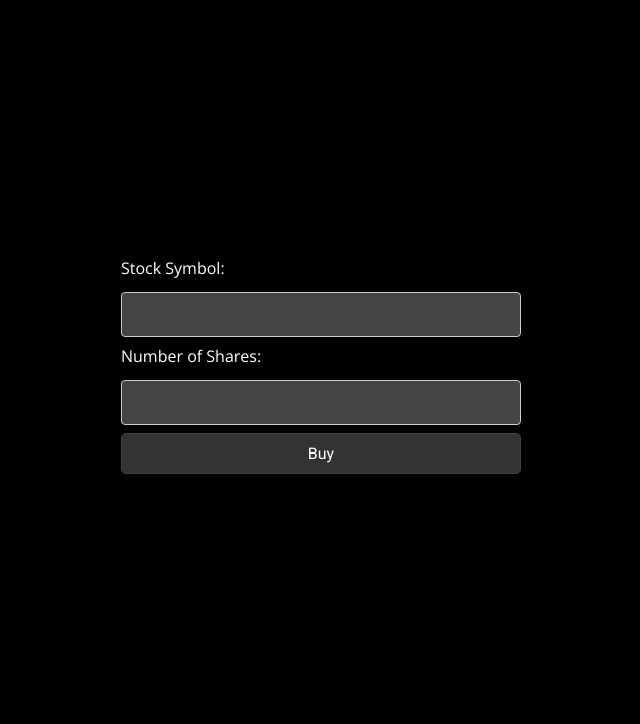
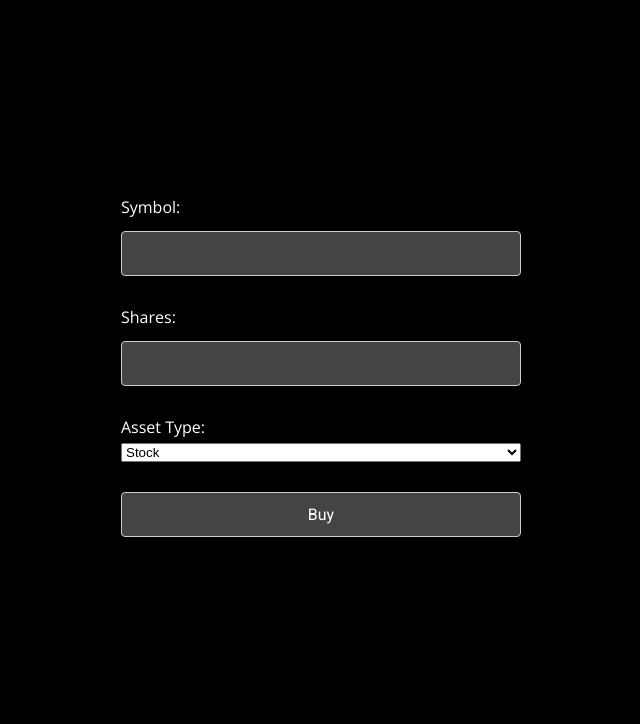
Before and after one commit to Buraisu-tiu/TouZi, a Flask app: page /buy in a window 1280 px wide. Shown: the part 330-1054 px from the top of the page, without its empty margins (319-959 px from the left). Run offline with Flask 3, Linux system fonts and the light colour scheme; the visitor is signed in with stand-in values (Sample User, id 1); some web fonts are replaced.

Commit message:
select type of asset

```diff
--- a/Stock/templates/buy.html
+++ b/Stock/templates/buy.html
@@ -3,15 +3,22 @@
 <h1>Buy Stocks</h1>
 <div class="centered-form">
     <div class="form-container">
-        <form method="POST" onsubmit="return validateForm()">
-            <label for="symbol">Stock Symbol:</label>
-            <input type="text" id="symbol" name="symbol" required>
+        <form method="POST" action="{{ url_for('buy') }}">
+            <label for="symbol">Symbol:</label>
+            <input type="text" id="symbol" name="symbol" required><br>
 
-            <label for="shares">Number of Shares:</label>
-            <input type="number" id="shares" name="shares" min="0.001" step="0.001" required> <!-- Added step="0.001" -->
+            <label for="shares">Shares:</label>
+            <input type="number" id="shares" name="shares" step="0.01" required><br>
 
-            <button class="buy_sell" type="submit">Buy</button>
-          </form>
+            <label for="asset_type">Asset Type:</label>
+            <select id="asset_type" name="asset_type" required>
+                <option value="stock">Stock</option>
+                <option value="crypto">Cryptocurrency</option>
+            </select><br>
+
+            <input type="submit" value="Buy">
+        </form>
+
 
           <script>
           function validateForm() {
```
Also changed, not shown: Stock/templates/sell.html (+14 -7 lines).
